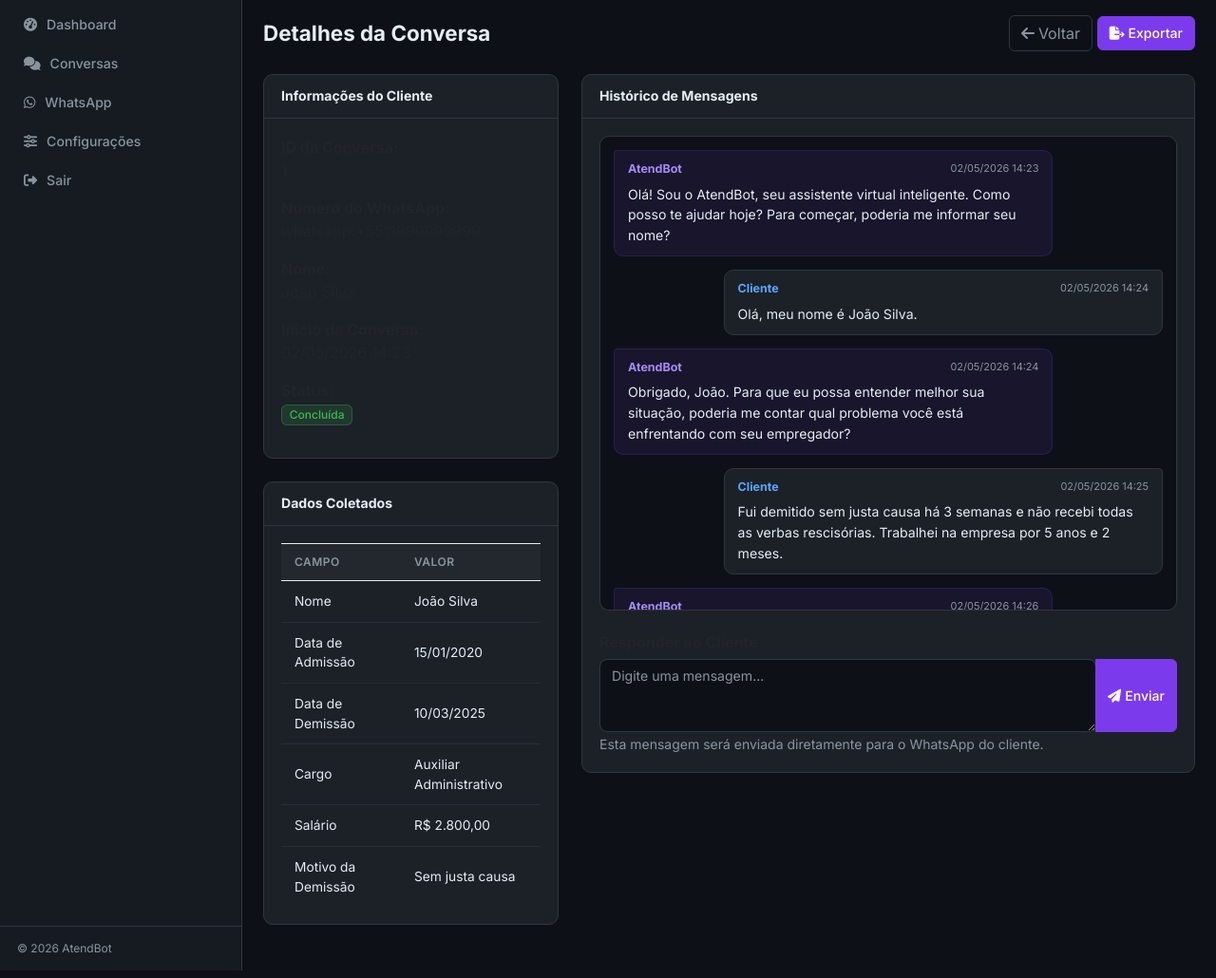
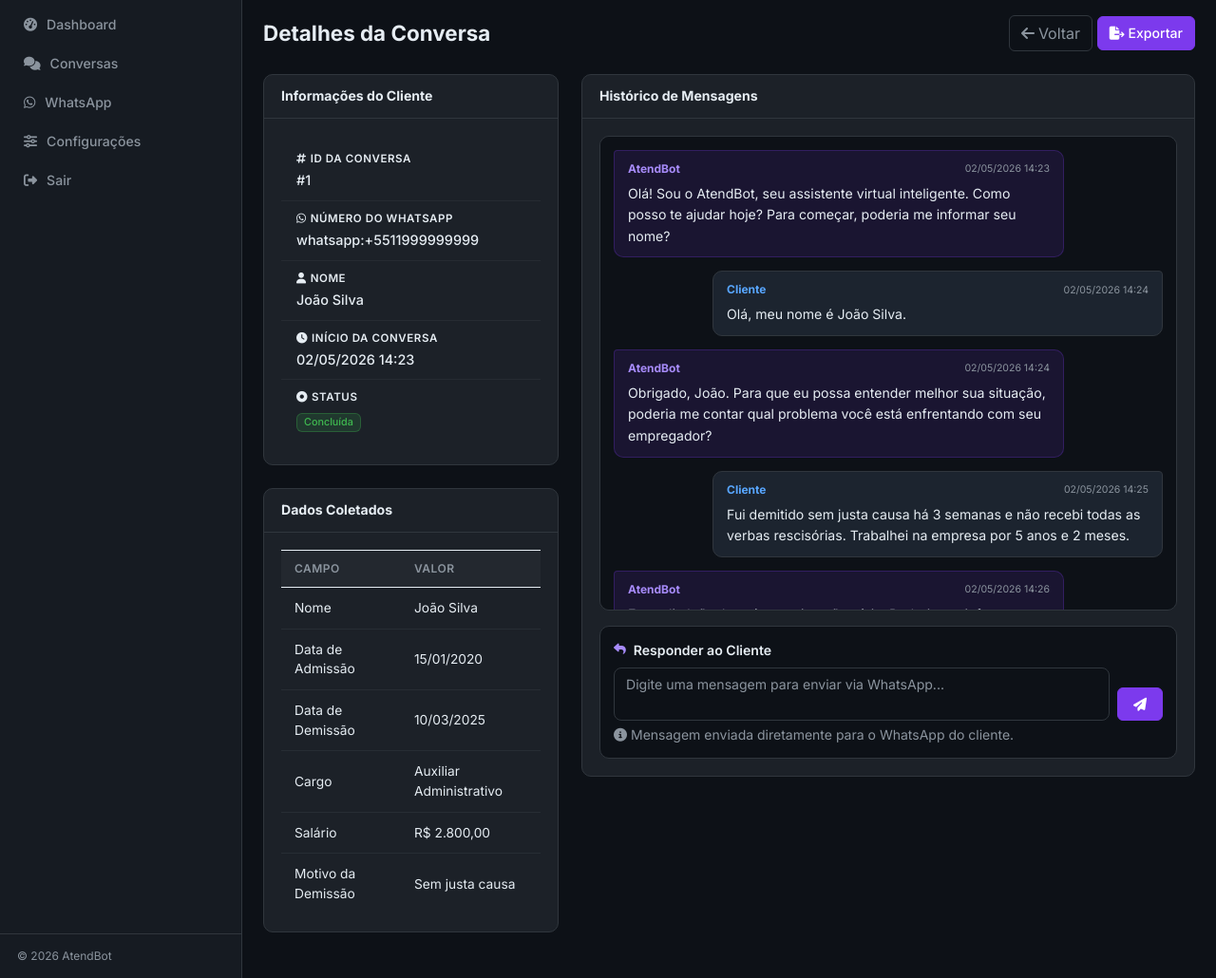
Before and after one commit to tinoweb/MarinaAutomacao, a Flask app: page /admin/conversas/1 in a window 1280 px wide. Shown: the part 103-1133 px from the top of the page at 95% size. Run offline with Flask 3, Linux system fonts and the light colour scheme; the visitor is signed in with stand-in values (Sample User, id 1).

Commit message:
feat: favicon SVG + fix texto invisivel cards + conversation_detail profissional

```diff
--- a/app/static/css/admin.css
+++ b/app/static/css/admin.css
@@ -206,6 +206,17 @@ h1.h3 {
 
 .text-gray-800 { color: var(--admin-text) !important; }
 .text-muted { color: var(--admin-muted) !important; }
+
+/* Garante que todo texto dentro de cards herda a cor correta */
+.card-body p,
+.card-body span:not(.badge),
+.card-body strong,
+.card-body li,
+.card-body label,
+.card-body div,
+p, strong, li { color: inherit; }
+
+.card-body { color: var(--admin-text) !important; }
 
 /* Cards */
 .card {
--- a/app/templates/admin/base.html
+++ b/app/templates/admin/base.html
@@ -4,6 +4,8 @@
     <meta charset="UTF-8">
     <meta name="viewport" content="width=device-width, initial-scale=1.0">
     <title>{% block title %}Painel Administrativo - AtendBot{% endblock %}</title>
+    <link rel="icon" type="image/svg+xml" href="{{ url_for('static', filename='img/favicon.svg') }}">
+    <link rel="shortcut icon" href="{{ url_for('static', filename='img/favicon.svg') }}">
     <link href="https://cdn.jsdelivr.net/npm/bootstrap@5.3.2/dist/css/bootstrap.min.css" rel="stylesheet">
     <link rel="stylesheet" href="https://cdnjs.cloudflare.com/ajax/libs/font-awesome/6.5.0/css/all.min.css">
     <link rel="stylesheet" href="{{ url_for('static', filename='css/admin.css') }}">
--- a/app/templates/admin/conversation_detail.html
+++ b/app/templates/admin/conversation_detail.html
@@ -33,38 +33,38 @@
             <div class="card-header py-3">
                 <h6 class="m-0 font-weight-bold text-primary">Informações do Cliente</h6>
             </div>
-            <div class="card-body">
-                <div class="mb-3">
-                    <strong>ID da Conversa:</strong>
-                    <p>{{ conversation.id if conversation else '1' }}</p>
+            <div class="card-body p-0">
+                <div class="info-item px-3 pt-3">
+                    <div class="info-label"><i class="fas fa-hashtag me-1"></i>ID da Conversa</div>
+                    <div class="info-value">#{{ conversation.id if conversation else '1' }}</div>
                 </div>
-                <div class="mb-3">
-                    <strong>Número do WhatsApp:</strong>
-                    <p>{{ conversation.user_id if conversation else 'whatsapp:+5511999999999' }}</p>
+                <div class="info-item px-3">
+                    <div class="info-label"><i class="fab fa-whatsapp me-1"></i>Número do WhatsApp</div>
+                    <div class="info-value">{{ conversation.user_id if conversation else 'whatsapp:+5511999999999' }}</div>
                 </div>
-                <div class="mb-3">
-                    <strong>Nome:</strong>
-                    <p>
+                <div class="info-item px-3">
+                    <div class="info-label"><i class="fas fa-user me-1"></i>Nome</div>
+                    <div class="info-value">
                         {% if conversation and conversation.user_data and conversation.user_data.nome %}
                             {{ conversation.user_data.nome }}
                         {% else %}
                             João Silva
                         {% endif %}
-                    </p>
+                    </div>
                 </div>
-                <div class="mb-3">
-                    <strong>Início da Conversa:</strong>
-                    <p>
+                <div class="info-item px-3">
+                    <div class="info-label"><i class="fas fa-clock me-1"></i>Início da Conversa</div>
+                    <div class="info-value">
                         {% if conversation and conversation.created_at %}
                             {{ conversation.created_at.strftime('%d/%m/%Y %H:%M') }}
                         {% else %}
                             02/05/2026 14:23
                         {% endif %}
-                    </p>
+                    </div>
                 </div>
-                <div class="mb-3">
-                    <strong>Status:</strong>
-                    <p>
+                <div class="info-item px-3 pb-3">
+                    <div class="info-label"><i class="fas fa-circle-dot me-1"></i>Status</div>
+                    <div class="info-value mt-1">
                         {% if conversation and conversation.status %}
                             {% if conversation.status == 'active' %}
                                 <span class="badge bg-primary">Em Andamento</span>
@@ -76,7 +76,7 @@
                         {% else %}
                             <span class="badge bg-success">Concluída</span>
                         {% endif %}
-                    </p>
+                    </div>
                 </div>
             </div>
         </div>
@@ -207,15 +207,20 @@
                 </div>
 
                 <!-- Responder ao Cliente -->
-                <div class="mt-4">
-                    <h6 class="font-weight-bold">Responder ao Cliente</h6>
-                    <div class="input-group">
-                        <textarea class="form-control" rows="3" placeholder="Digite uma mensagem..."></textarea>
-                        <button class="btn btn-primary">
-                            <i class="fas fa-paper-plane me-1"></i>Enviar
+                <div class="reply-area">
+                    <div class="d-flex align-items-center mb-2">
+                        <i class="fas fa-reply text-primary me-2" style="font-size:0.8rem"></i>
+                        <span class="fw-semibold" style="font-size:0.88rem;color:#e6edf3">Responder ao Cliente</span>
+                    </div>
+                    <div class="d-flex gap-2">
+                        <textarea class="form-control" rows="2" placeholder="Digite uma mensagem para enviar via WhatsApp..."></textarea>
+                        <button class="btn btn-primary align-self-end px-3">
+                            <i class="fas fa-paper-plane"></i>
                         </button>
                     </div>
-                    <small class="text-muted">Esta mensagem será enviada diretamente para o WhatsApp do cliente.</small>
+                    <small class="text-muted mt-1 d-block">
+                        <i class="fas fa-info-circle me-1"></i>Mensagem enviada diretamente para o WhatsApp do cliente.
+                    </small>
                 </div>
             </div>
         </div>
@@ -225,6 +230,25 @@
 
 {% block extra_css %}
 <style>
+    .info-item {
+        padding: 10px 0;
+        border-bottom: 1px solid rgba(48,54,61,0.5);
+    }
+    .info-item:last-child { border-bottom: none; }
+    .info-label {
+        font-size: 0.72rem;
+        font-weight: 600;
+        text-transform: uppercase;
+        letter-spacing: 0.05em;
+        color: #8b949e;
+        margin-bottom: 3px;
+    }
+    .info-value {
+        font-size: 0.9rem;
+        font-weight: 500;
+        color: #e6edf3;
+    }
+
     .chat-container {
         max-height: 500px;
         overflow-y: auto;
@@ -233,25 +257,28 @@
         border-radius: 10px;
         border: 1px solid #30363d;
     }
+    .chat-container::-webkit-scrollbar { width: 5px; }
+    .chat-container::-webkit-scrollbar-track { background: transparent; }
+    .chat-container::-webkit-scrollbar-thumb { background: #30363d; border-radius: 3px; }
 
     .message {
         margin-bottom: 14px;
         padding: 10px 14px;
         border-radius: 10px;
-        max-width: 80%;
+        max-width: 82%;
         font-size: 0.88rem;
     }
 
     .message-bot {
-        background-color: rgba(124, 58, 237, 0.1);
-        border: 1px solid rgba(124, 58, 237, 0.2);
+        background-color: rgba(124, 58, 237, 0.12);
+        border: 1px solid rgba(124, 58, 237, 0.25);
         border-radius: 4px 10px 10px 10px;
         margin-right: auto;
         color: #e6edf3;
     }
 
     .message-user {
-        background-color: #1c2128;
+        background-color: rgba(30, 38, 50, 0.9);
         border: 1px solid #30363d;
         border-radius: 10px 4px 10px 10px;
         margin-left: auto;
@@ -261,13 +288,26 @@
     .message-header {
         display: flex;
         justify-content: space-between;
+        align-items: center;
         margin-bottom: 6px;
-        font-size: 0.78rem;
+        font-size: 0.75rem;
     }
 
-    .message-header strong { color: #a78bfa; }
+    .message-bot .message-header strong { color: #a78bfa; }
     .message-user .message-header strong { color: #58a6ff; }
+    .message-header .msg-time { color: #8b949e; font-size: 0.72rem; }
+    .message-content { word-wrap: break-word; line-height: 1.6; color: #e6edf3; }
 
-    .message-content { word-wrap: break-word; line-height: 1.55; }
+    .reply-area {
+        background: #0d1117;
+        border: 1px solid #30363d;
+        border-radius: 10px;
+        padding: 14px;
+        margin-top: 16px;
+    }
+    .reply-area .form-control {
+        resize: none;
+        font-size: 0.88rem;
+    }
 </style>
 {% endblock %}
```
Also changed, not shown: app/static/img/favicon.svg (added).
